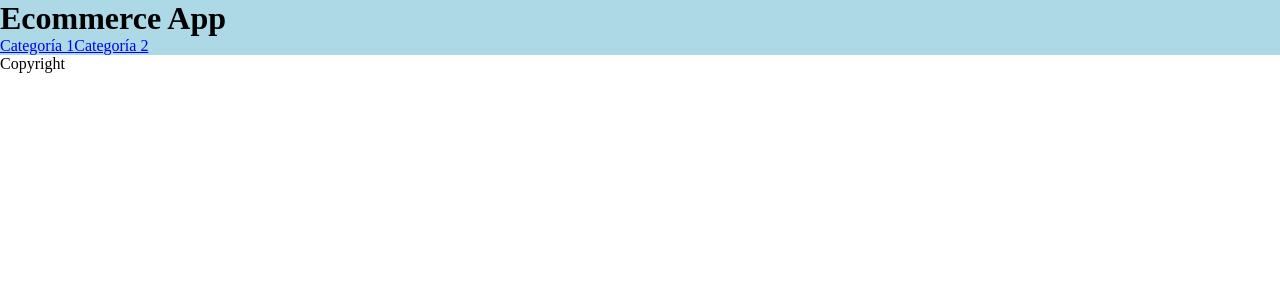
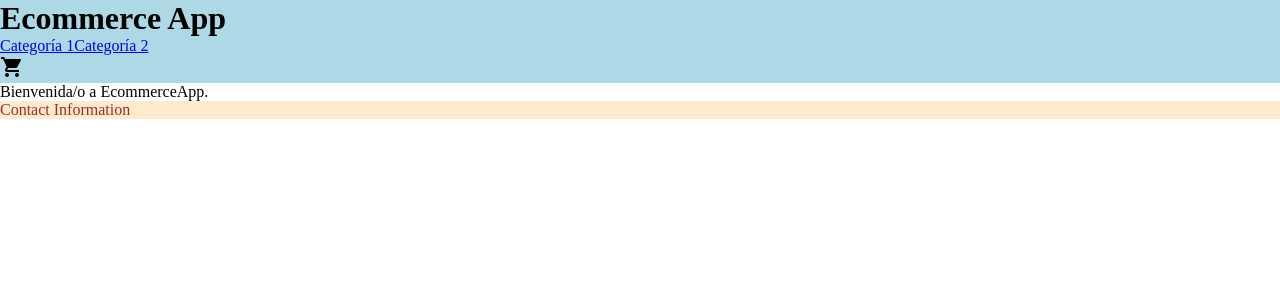
Before and after one commit to JaguRom/app, a React (Create React App) app: page / in a window 1280 px wide. Shown: the top 300 px of the page. Built offline with nearby package versions, Linux system fonts and the light colour scheme.

Commit message:
Cuarto desafío React

```diff
--- a/public/index.html
+++ b/public/index.html
@@ -24,6 +24,9 @@
       work correctly both with client-side routing and a non-root public URL.
       Learn how to configure a non-root public URL by running `npm run build`.
     -->
+    <!-- Google Fonts -->
+    <link href="https://fonts.googleapis.com/icon?family=Material+Icons"
+      rel="stylesheet">
     <title>React App</title>
   </head>
   <body>
--- a/src/App.js
+++ b/src/App.js
@@ -1,14 +1,16 @@
 //Importar Header
 import NavBar from "./Components/NavBar"
+//Import Footer
+import Footer from "./Components/Footer"
+import ItemListContainer from "./Components/ItemListContainer"
 
 const App = () =>{
     return(
         //Esto es un fragmento
         <>
         <NavBar/>
-        <footer>
-            Copyright
-        </footer>
+        <ItemListContainer greeting="Bienvenida/o a EcommerceApp."/>
+        <Footer/>
         </>
     )
 }
--- /dev/null
+++ b/src/Components/CartWidget.js
@@ -0,0 +1,9 @@
+const CartWidget = () => {
+    return (
+        <>
+        <span className="material-icons">shopping_cart</span>
+        </>
+    )
+}
+
+export default CartWidget
--- a/src/Components/Footer.js
+++ b/src/Components/Footer.js
@@ -1,10 +1,7 @@
-import Header from "./NavBar"
-import Nav from "./Nav"
-
 const Footer = () => {
     return (
         <>
-        <Nav/>
+        <p id="footerStyle">Contact Information</p>
         </>
     )
 }
--- /dev/null
+++ b/src/Components/ItemListContainer.js
@@ -0,0 +1,9 @@
+const ItemListContainer  = (props) => {
+    return (
+        <>
+        <p>{props.greeting}</p>
+        </>
+    )
+}
+
+export default ItemListContainer
--- a/src/Components/NavBar.js
+++ b/src/Components/NavBar.js
@@ -1,3 +1,4 @@
+import CartWidget from "./CartWidget"
 import Nav from "./Nav"
 
 const NavBar = () =>{
@@ -7,6 +8,7 @@ const NavBar = () =>{
         <header id="headerApp">
             <h1>Ecommerce App</h1>
             <Nav/>
+            <CartWidget/>
         </header>
         </>
     )
--- a/src/style.css
+++ b/src/style.css
@@ -12,3 +12,8 @@ background-color: lightblue;
     color: black;
     background-color: lightblue;
     }
+
+#footerStyle{
+color: brown;
+background-color: blanchedalmond;
+}
```
Also changed, not shown: src/Components/Nav.js (line endings or trailing spaces).
